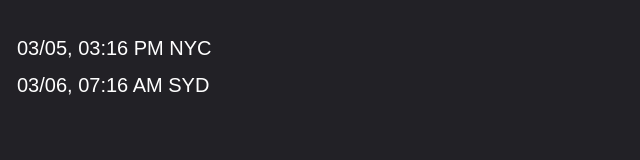
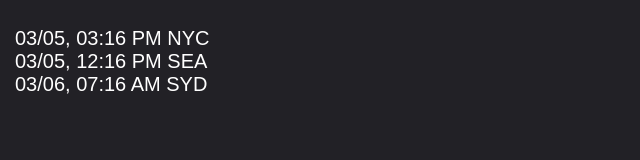
Before and after one commit to pietdaniel/piet.us, a plain HTML site: page tss/index.html in a window 1280 px wide. Shown: the whole page, without its empty margins (0-640 px from the left). Drawn offline with Linux system fonts and the light colour scheme.

Commit message:
[ts/tss] add SEA to tss

```diff
--- a/tss/index.html
+++ b/tss/index.html
@@ -3,7 +3,7 @@
     <style>
 #container {
   padding: 7px;
-    margin-top: 20px;
+  margin-top: 20px;
 }
 
 #time {
@@ -34,7 +34,6 @@ body {
           minute: '2-digit',
         };
 
-        sydFormatter = new Intl.DateTimeFormat([], sydOptions);
 
         let nycOptions = {
           timeZone: 'America/New_York',
@@ -44,13 +43,25 @@ body {
           minute: '2-digit',
         };
 
+        let seaOptions = {
+          timeZone: 'America/Vancouver',
+          month: '2-digit',
+          day: '2-digit',
+          hour: '2-digit',
+          minute: '2-digit',
+        }
+
+        sydFormatter = new Intl.DateTimeFormat([], sydOptions);
         nycFormatter = new Intl.DateTimeFormat([], nycOptions);
+        seaFormatter = new Intl.DateTimeFormat([], seaOptions);
 
         var syd = sydFormatter.format(new Date());
         var nyc = nycFormatter.format(new Date());
+        var sea = seaFormatter.format(new Date());
 
         document.getElementById('syd').innerHTML = syd;
         document.getElementById('nyc').innerHTML = nyc;
+        document.getElementById('sea').innerHTML = sea;
 
         display_c();
       }
@@ -59,8 +70,9 @@ body {
   </head>
   <body onload="display_t();">
     <div id='container'>
-    <div id='time'><span id='nyc'></span> NYC</div>
-    <div id='time'><span id='syd'></span> SYD</div>
+      <div class='time'><span id='nyc'></span> NYC</div>
+      <div class='time'><span id='sea'></span> SEA</div>
+      <div class='time'><span id='syd'></span> SYD</div>
     </div>
   </body>
 </html>
```
Also changed, not shown: ts/index.html (+1 -1 lines).
